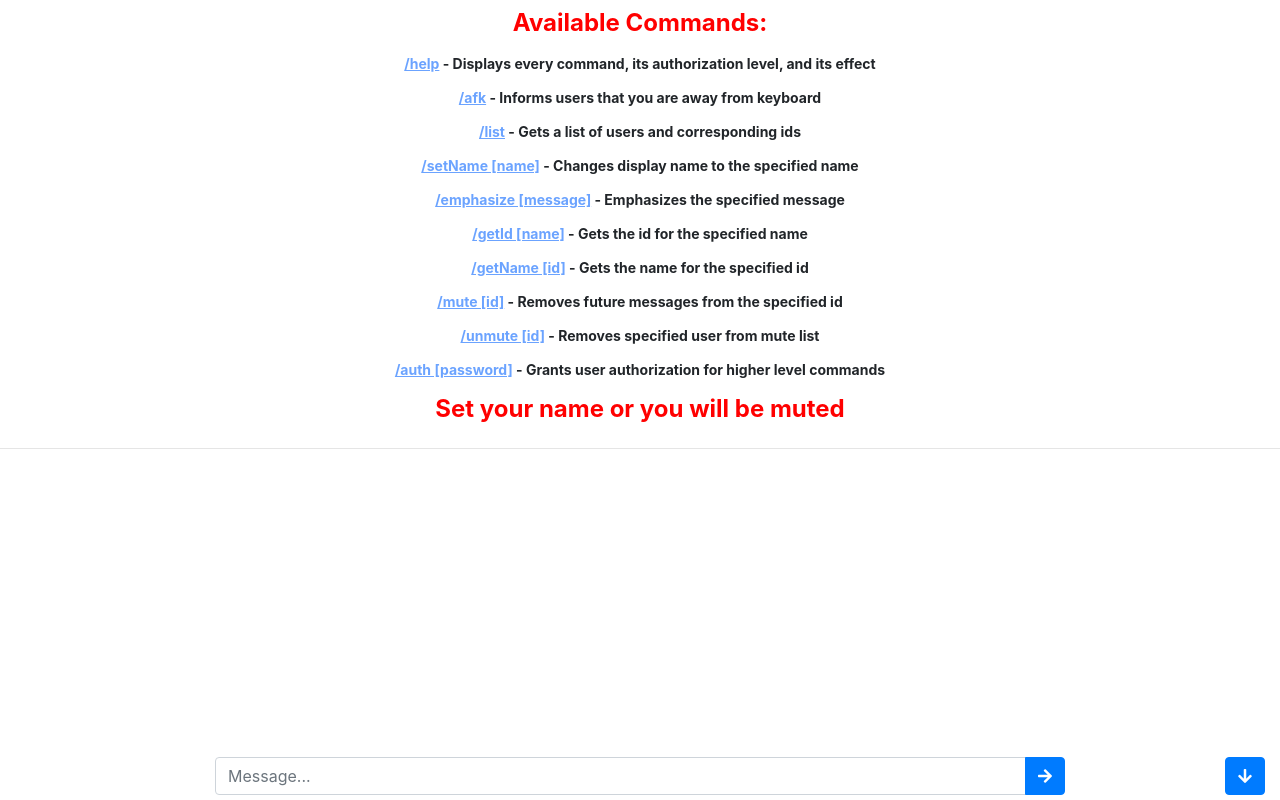
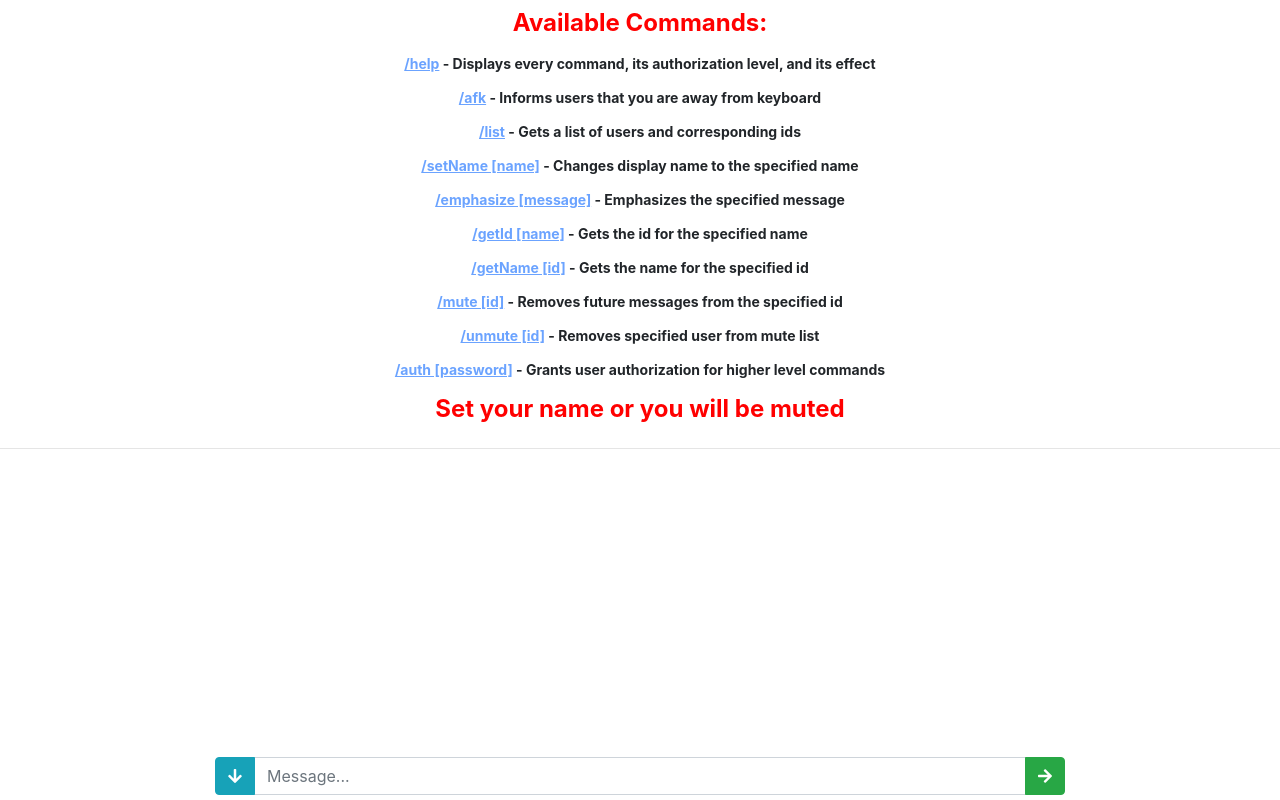
Before and after one commit to awangg/simple-chat, a website: page public/index.html in a window 1280 px wide. Drawn offline with nearby package versions, Linux system fonts and the light colour scheme; no server answers.

Commit message:
moved the "to bottom" button to prepend the input field

```diff
--- a/public/css/style.css
+++ b/public/css/style.css
@@ -25,12 +25,6 @@ form {
 
 #messages li {
   padding: 5px 10px;
-}
-
-#shiftButton {
-  position: fixed;
-  bottom: 5px;
-  right: 15px;
 }
 
 /* Message Types */
--- a/public/index.html
+++ b/public/index.html
@@ -17,15 +17,16 @@
     <form>
       <div class="form-row justify-content-center">
         <div class="col-md-8 input-group">
+          <div class="input-group-prepend">
+            <button class="btn btn-info" id="shiftButton" onclick="moveToBottom()"> <i class="fa fa-arrow-down"></i> </button>
+          </div>
           <input type="text" class="form-control" id="content" placeholder="Message..." autocomplete="off" />
           <div class="input-group-append">
-            <button type="submit" class="btn btn-primary"> <i class="fa fa-arrow-right"></i> </button>
+            <button type="submit" class="btn btn-success"> <i class="fa fa-arrow-right"></i> </button>
           </div>
         </div>
       </div>
     </form>
-
-    <button class="btn btn-primary" id="shiftButton" onclick="moveToBottom()"> <i class="fa fa-arrow-down"></i> </button>
 
     <!-- Bootstrap -->
     <script src="https://code.jquery.com/jquery-3.3.1.slim.min.js" integrity="sha384-q8i/X+965DzO0rT7abK41JStQIAqVgRVzpbzo5smXKp4YfRvH+8abtTE1Pi6jizo" crossorigin="anonymous"></script>
```
